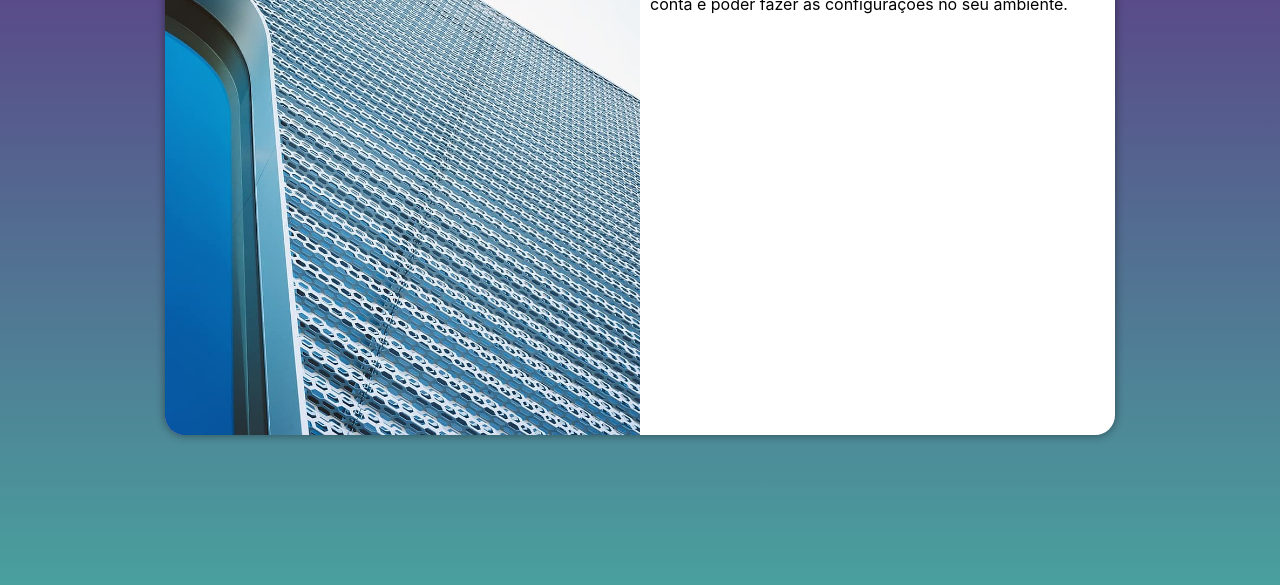
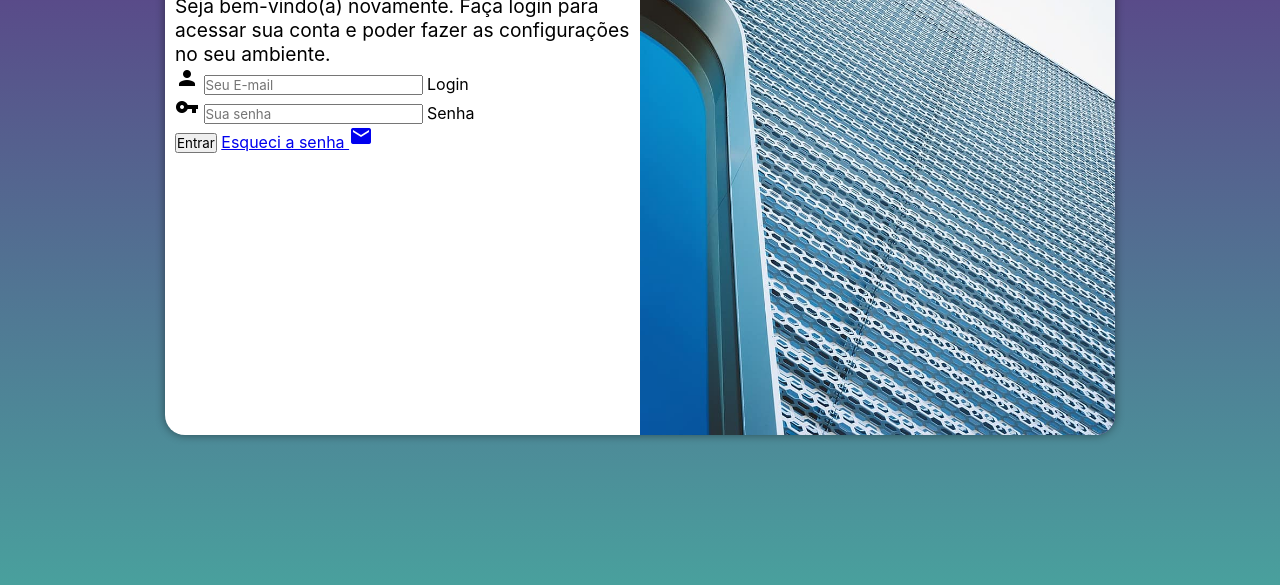
Before and after one commit to keytoncunha/projeto-login, a plain HTML site: page index.html in a window 1280 px wide. Shown: the part 215-800 px from the top of the page. Drawn offline with Linux system fonts and the light colour scheme.

Commit message:
Adicionei o formulario

```diff
--- a/estilos/medie-query.css
+++ b/estilos/medie-query.css
@@ -28,6 +28,7 @@ Grandes Telas: Acima de 1200px
     }
 }
 
+
 @media screen and (min-width: 992px) {
     body{
         background-image: linear-gradient(to top, #49A09D, #5F2C82);
@@ -39,12 +40,19 @@ Grandes Telas: Acima de 1200px
     }
 
     section#login > div#imagem{
-        float: left;
+        float: right;
         width: 50%;
         height: 100%;
     }
     section#login > div#formulario{
-        float: right;
+        float: left;
         width: 50%;
     }
+
+    div#formulario > h1{
+        font-size: 2em;
+    }
+    div#formulario > p{
+        font-size: 1.2em;
+    }
 }
--- a/estilos/style.css
+++ b/estilos/style.css
@@ -50,3 +50,11 @@ section#login > div#formulario{
     display: block;
     padding: 10px;
 }
+
+div#formulario > h1{
+    text-align: center;
+    margin-bottom: 10px;
+}
+div#formulario > p{
+    font-size: 0.8em;
+}
--- a/index.html
+++ b/index.html
@@ -4,6 +4,7 @@
     <meta charset="UTF-8">
     <meta name="viewport" content="width=device-width, initial-scale=1.0">
     <title>Login</title>
+    <link href="https://fonts.googleapis.com/icon?family=Material+Icons" rel="stylesheet">
     <link rel="stylesheet" href="estilos/style.css">
     <link rel="stylesheet" href="estilos/medie-query.css">
 </head>
@@ -16,10 +17,26 @@
             <div id="formulario">
                 <h1>Login</h1>
                 <p>Seja bem-vindo(a) novamente. Faça login para acessar sua conta e poder fazer as configurações no seu ambiente.</p>
-                <form action="login.php" method="post">
-                    <p>
-                        <label for="iemail"></label>
-                    </p>
+                <form action="login.php" method="post" autocomplete="on">
+                    <div class="campo">
+                        <span class="material-icons">
+                            person
+                        </span>
+                        <input type="email" name="login" id="ilogin" placeholder="Seu E-mail" autocomplete="email" required maxlength="30">
+                        <label for="ilogin">Login</label>
+                    </div>
+
+                    <div class="campo">
+                        <span class="material-icons">
+                            vpn_key
+                        </span>
+                        <input type="password" name="senha" id="isenha" placeholder="Sua senha" autocomplete="current-password" required minlength="8" maxlength="20">
+                        <label for="isenha">Senha</label>
+                    </div>
+                    <input type="submit" value="Entrar">
+                    <a href="esqueci.html">
+                        Esqueci a senha <span class="material-icons">mail</span>
+                    </a>
                 </form>
             </div>
         </section>
```
